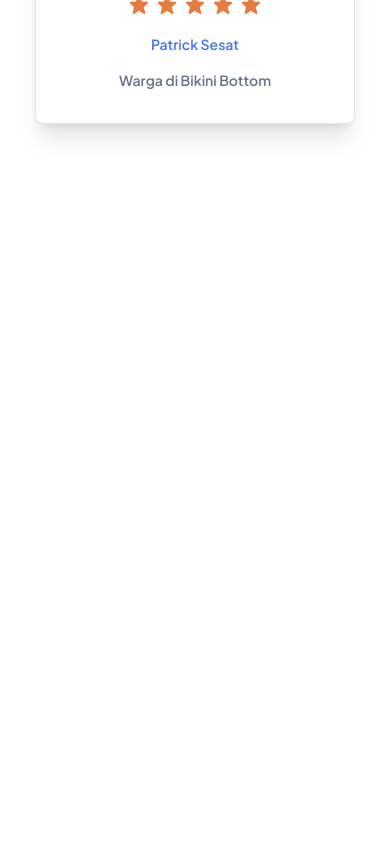
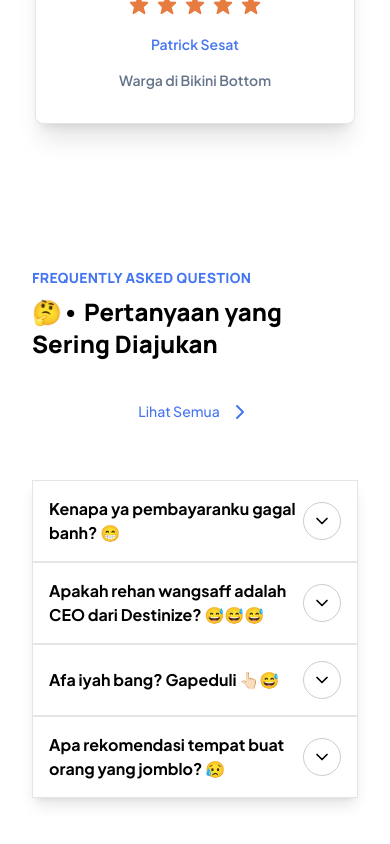
Before and after one commit to PhosRunia28/Destinize, a React (Vite) app: page / in a window 390 px wide. Shown: the part 9229-10073 px from the top of the page. Before the commit the page ends 9497 px from the top, so only its background shows below. Built offline with nearby package versions, Linux system fonts and the light colour scheme.

Commit message:
ui: Destinize ( AccordionSection )

```diff
--- a/package.json
+++ b/package.json
@@ -10,6 +10,7 @@
     "preview": "vite preview"
   },
   "dependencies": {
+    "@radix-ui/react-accordion": "^1.2.0",
     "@radix-ui/react-aspect-ratio": "^1.1.0",
     "@radix-ui/react-dialog": "^1.1.1",
     "@radix-ui/react-dropdown-menu": "^2.1.1",
--- a/src/App.tsx
+++ b/src/App.tsx
@@ -1,3 +1,4 @@
+import AccordionSection from "./components/section/AccordionSection";
 import AirlinesSection from "./components/section/AirlinesSection";
 import BlogAndBanner from "./components/section/BlogAndBanner";
 import DestinationSection from "./components/section/DestinationSection";
@@ -17,6 +18,7 @@ function App() {
       <MapSection />
       <BlogAndBanner />
       <TestimonialSection />
+      <AccordionSection />
     </>
   );
 }
--- /dev/null
+++ b/src/components/section/AccordionSection.tsx
@@ -0,0 +1,37 @@
+import {
+  Accordion,
+  AccordionContent,
+  AccordionItem,
+  AccordionTrigger,
+} from "@/components/ui/accordion";
+import { accordion } from "@/data/AccordionData";
+import TitleSeeAll from "../Common/TitleSeeAll";
+export default function AccordionSection() {
+  return (
+    <section className="container pb-36 font-plusJakarta lg:pb-40">
+      <div className="flex flex-col gap-12 md:gap-16">
+        <TitleSeeAll
+          title="🤔• Pertanyaan yang Sering Diajukan"
+          subtitle="FREQUENTLY ASKED QUESTION"
+          link="#"
+        />
+        <Accordion type="single" collapsible className="shadow-lg">
+          {accordion.map((accordion, index) => (
+            <AccordionItem
+              value={`item-${index}`}
+              className="border border-black/10"
+              key={index}
+            >
+              <AccordionTrigger className="px-4 text-left sm:px-6">
+                {accordion.title}
+              </AccordionTrigger>
+              <AccordionContent className="px-4 leading-[1.8] sm:px-6">
+                {accordion.answer}
+              </AccordionContent>
+            </AccordionItem>
+          ))}
+        </Accordion>
+      </div>
+    </section>
+  );
+}
--- a/src/components/ui/accordion.tsx
+++ b/src/components/ui/accordion.tsx
@@ -1,10 +1,10 @@
-import * as React from "react"
-import * as AccordionPrimitive from "@radix-ui/react-accordion"
-import { ChevronDown } from "lucide-react"
+import * as AccordionPrimitive from "@radix-ui/react-accordion";
+import { ChevronDown } from "lucide-react";
+import * as React from "react";
 
-import { cn } from "@/lib/utils"
+import { cn } from "@/lib/utils";
 
-const Accordion = AccordionPrimitive.Root
+const Accordion = AccordionPrimitive.Root;
 
 const AccordionItem = React.forwardRef<
   React.ElementRef<typeof AccordionPrimitive.Item>,
@@ -12,11 +12,14 @@ const AccordionItem = React.forwardRef<
 >(({ className, ...props }, ref) => (
   <AccordionPrimitive.Item
     ref={ref}
-    className={cn("border-b", className)}
+    className={cn(
+      "border-b transition data-[state=open]:bg-verylightgray/10",
+      className,
+    )}
     {...props}
   />
-))
-AccordionItem.displayName = "AccordionItem"
+));
+AccordionItem.displayName = "AccordionItem";
 
 const AccordionTrigger = React.forwardRef<
   React.ElementRef<typeof AccordionPrimitive.Trigger>,
@@ -26,17 +29,20 @@ const AccordionTrigger = React.forwardRef<
     <AccordionPrimitive.Trigger
       ref={ref}
       className={cn(
-        "flex flex-1 items-center justify-between py-4 font-medium transition-all hover:underline [&[data-state=open]>svg]:rotate-180",
-        className
+        "relative flex flex-1 items-center justify-between py-4 font-bold transition-all data-[state=open]:text-primary1 [&[data-state=open]>div]:rotate-180 [&[data-state=open]>div]:bg-primary1 [&[data-state=open]>div]:text-white [&[data-state=open]>span]:w-[2px]",
+        className,
       )}
       {...props}
     >
       {children}
-      <ChevronDown className="h-4 w-4 shrink-0 transition-transform duration-200" />
+      <span className="absolute inset-y-0 left-0 w-0 bg-primary1 transition duration-500"></span>
+      <div className="rounded-full border border-black/20 p-2 transition-transform duration-200">
+        <ChevronDown className="h-5 w-5 shrink-0 rounded-full transition-transform duration-200" />
+      </div>
     </AccordionPrimitive.Trigger>
   </AccordionPrimitive.Header>
-))
-AccordionTrigger.displayName = AccordionPrimitive.Trigger.displayName
+));
+AccordionTrigger.displayName = AccordionPrimitive.Trigger.displayName;
 
 const AccordionContent = React.forwardRef<
   React.ElementRef<typeof AccordionPrimitive.Content>,
@@ -44,13 +50,13 @@ const AccordionContent = React.forwardRef<
 >(({ className, children, ...props }, ref) => (
   <AccordionPrimitive.Content
     ref={ref}
-    className="overflow-hidden text-sm transition-all data-[state=closed]:animate-accordion-up data-[state=open]:animate-accordion-down"
+    className="overflow-hidden text-sm font-medium transition-all data-[state=closed]:animate-accordion-up data-[state=open]:animate-accordion-down"
     {...props}
   >
     <div className={cn("pb-4 pt-0", className)}>{children}</div>
   </AccordionPrimitive.Content>
-))
+));
 
-AccordionContent.displayName = AccordionPrimitive.Content.displayName
+AccordionContent.displayName = AccordionPrimitive.Content.displayName;
 
-export { Accordion, AccordionItem, AccordionTrigger, AccordionContent }
+export { Accordion, AccordionContent, AccordionItem, AccordionTrigger };
--- a/src/data/AccordionData.ts
+++ b/src/data/AccordionData.ts
@@ -1,25 +1,21 @@
 export const accordion = [
   {
     title: "Kenapa ya pembayaranku gagal banh? 😁",
-    subtitle: "Masalah umum dalam pembayaran",
     answer:
       "Pembayaran dapat gagal karena berbagai alasan seperti saldo tidak mencukupi, masalah teknis pada sistem pembayaran, atau verifikasi yang dibutuhkan. Pastikan untuk memeriksa detail pembayaran dan coba lagi dalam beberapa saat.",
   },
   {
     title: "Apakah rehan wangsaff adalah CEO dari Destinize? 😅😅😅",
-    subtitle: "Kenapa harus memilih Destinize?",
     answer:
       "Lorem Ipsum is simply dummy text of the printing and typesetting industry. Lorem Ipsum has been the industry's standard dummy text ever since the 1500s, when an unknown printer took a galley of type and scrambled it to make a type specimen book. It has survived not only five centuries, but also the leap into electronic typesetting, remaining essentially unchanged. Lorem Ipsum is simply dummy text of the printing and typesetting industry. Lorem Ipsum has been the industry's standard dummy text ever since the 1500s, when an unknown printer took a galley of type and scrambled it to make a type specimen book. It has survived not only five centuries, but also the leap into electronic typesetting, remaining essentially unchanged. Lorem Ipsum is simply dummy text of the printing and typesetting industry. Lorem Ipsum has been the industry's standard dummy text ever since the 1500s, wh",
   },
   {
     title: "Afa iyah bang? Gapeduli 👆🏻😅",
-    subtitle: "",
     answer:
       "Setiap orang memiliki pandangan dan pendapatnya masing-masing. Penting untuk saling menghargai dan berempati terhadap perspektif orang lain dalam berbagai situasi.",
   },
   {
     title: "Apa rekomendasi tempat buat orang yang jomblo? 😥",
-    subtitle: "Tempat yang cocok untuk solo traveler",
     answer:
       "Bagi orang yang solo traveler atau jomblo, beberapa destinasi seperti tempat wisata alam, kota-kota dengan kehidupan malam yang ramai, atau acara-acara sosial seperti pertunjukan seni atau festival bisa menjadi pilihan yang menyenangkan. Selain itu, bergabung dengan tur kelompok atau aktivitas sosial juga bisa menjadi cara untuk bertemu orang baru dan menikmati perjalanan dengan lebih seru.",
   },
```
Also changed, not shown: 1 other file (tests, documents, lock files or other folders).
